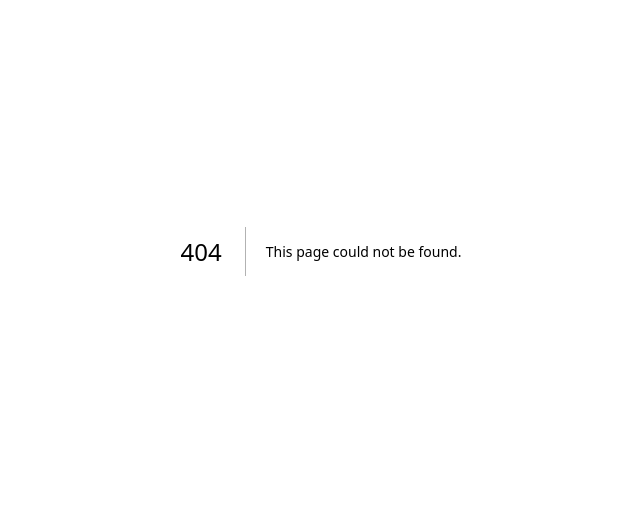
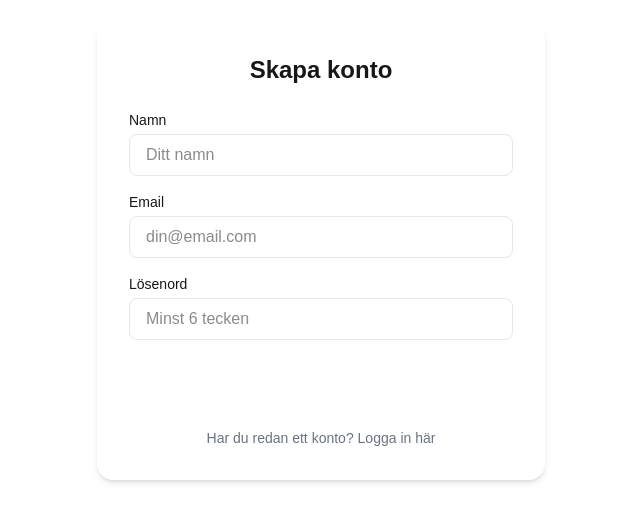
Before and after one commit to Zeydz/bokrecensioner, a Next.js app: page /register in a window 1280 px wide. Before the commit this address had no page. Shown: the part 149-670 px from the top of the page, without its empty margins (319-959 px from the left). Built offline with nearby package versions, Linux system fonts and the light colour scheme; no server answers.

Commit message:
feat: rename and implemented login

```diff
--- /dev/null
+++ b/app/actions/login.ts
@@ -0,0 +1,31 @@
+import { signIn } from "next-auth/react";
+import { redirect } from "next/navigation";
+
+type LoginState = {
+  error?: string;
+};
+
+export async function loginAction(
+  prevState: LoginState,
+  formData: FormData,
+): Promise<LoginState> {
+  const email = formData.get("email") as string;
+  const password = formData.get("password") as string;
+
+  /*  Check if email and password are provided */
+  if (!email || !password) {
+    return { error: "Email och lösenord krävs." };
+  }
+
+  try {
+    /* Check credentials. Uses signIn method using credentials provider in lib/auth.ts */
+    await signIn("credentials", {
+      email,
+      password,
+      redirect: false,
+    });
+  } catch {
+    return { error: "Fel email eller lösenord." };
+  }
+  redirect("/");
+}
--- /dev/null
+++ b/app/login/page.tsx
@@ -0,0 +1,66 @@
+"use client";
+
+import { useActionState } from "react";
+import { loginAction } from "@/app//actions/login";
+import Link from "next/link";
+
+export default function LoginPage() {
+  const [state, formAction, isPending] = useActionState(loginAction, {});
+
+  return (
+    <div className="min-h-screen flex items-center justify-center">
+      <div className="bg-white rounded-2xl shadow-md p-8 w-full max-w-md">
+        <h1 className="text-2xl font-bold text-center mb-6">Logga in</h1>
+
+        {/* Error message */}
+        {state?.error && (
+          <p className="bg-red-100 text-red-600 text-sm rounded-lg px-4 py-3 mb-4 text-center">
+            {state.error}
+          </p>
+        )}
+
+        <form action={formAction} className="flex flex-col gap-4">
+          <div>
+            <label className="block text-sm font-medium mb-1">Email</label>
+            <input
+              name="email"
+              type="email"
+              required
+              placeholder="din@email.com"
+              className="w-full border border-gray-200 rounded-lg px-4 py-2 focus:outline-none focus:ring-2 focus:ring-blue-mirage"
+            />
+          </div>
+
+          <div>
+            <label className="block text-sm font-medium mb-1">Lösenord</label>
+            <input
+              name="password"
+              type="password"
+              required
+              placeholder="Minst 6 tecken"
+              className="w-full border border-gray-200 rounded-lg px-4 py-2 focus:outline-none focus:ring-2 focus:ring-blue-mirage"
+            />
+          </div>
+
+          <button
+            type="submit"
+            disabled={isPending}
+            className="cursor-pointer not-first:bg-blue text-white rounded-full py-2 font-medium hover:opacity-90 transition disabled:opacity-50 mt-2"
+          >
+            {isPending ? "Loggar in..." : "Logga in"}
+          </button>
+        </form>
+
+        <p className="text-center text-sm text-gray-500 mt-6">
+          Har du inget konto?{" "}
+          <Link
+            href="/register"
+            className="text-blue-mirage font-medium hover:underline"
+          >
+            Skapa konto här
+          </Link>
+        </p>
+      </div>
+    </div>
+  );
+}
--- /dev/null
+++ b/app/register/page.tsx
@@ -0,0 +1,77 @@
+"use client";
+
+import { useActionState } from "react";
+import { registerAction } from "@/app//actions/register";
+import Link from "next/link";
+
+export default function RegisterPage() {
+  const [state, formAction, isPending] = useActionState(registerAction, {});
+
+  return (
+    <div className="min-h-screen flex items-center justify-center">
+      <div className="bg-white rounded-2xl shadow-md p-8 w-full max-w-md">
+        <h1 className="text-2xl font-bold text-center mb-6">Skapa konto</h1>
+
+        {/* Error message */}
+        {state?.error && (
+          <p className="bg-red-100 text-red-600 text-sm rounded-lg px-4 py-3 mb-4 text-center">
+            {state.error}
+          </p>
+        )}
+
+        <form action={formAction} className="flex flex-col gap-4">
+          <div>
+            <label className="block text-sm font-medium mb-1">Namn</label>
+            <input
+              name="name"
+              type="text"
+              required
+              placeholder="Ditt namn"
+              className="w-full border border-gray-200 rounded-lg px-4 py-2 focus:outline-none focus:ring-2 focus:ring-blue-mirage"
+            />
+          </div>
+
+          <div>
+            <label className="block text-sm font-medium mb-1">Email</label>
+            <input
+              name="email"
+              type="email"
+              required
+              placeholder="din@email.com"
+              className="w-full border border-gray-200 rounded-lg px-4 py-2 focus:outline-none focus:ring-2 focus:ring-blue-mirage"
+            />
+          </div>
+
+          <div>
+            <label className="block text-sm font-medium mb-1">Lösenord</label>
+            <input
+              name="password"
+              type="password"
+              required
+              placeholder="Minst 6 tecken"
+              className="w-full border border-gray-200 rounded-lg px-4 py-2 focus:outline-none focus:ring-2 focus:ring-blue-mirage"
+            />
+          </div>
+
+          <button
+            type="submit"
+            disabled={isPending}
+            className="cursor-pointer not-first:bg-blue text-white rounded-full py-2 font-medium hover:opacity-90 transition disabled:opacity-50 mt-2"
+          >
+            {isPending ? "Skapar konto..." : "Skapa konto"}
+          </button>
+        </form>
+
+        <p className="text-center text-sm text-gray-500 mt-6">
+          Har du redan ett konto?{" "}
+          <Link
+            href="/login"
+            className="text-blue-mirage font-medium hover:underline"
+          >
+            Logga in här
+          </Link>
+        </p>
+      </div>
+    </div>
+  );
+}
```
Also changed, not shown: app/actions/register.ts (renamed from app/actions/auth.ts).
